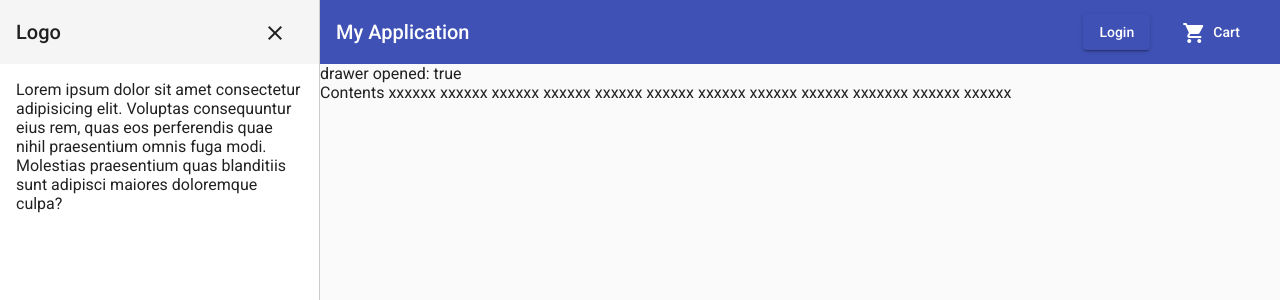
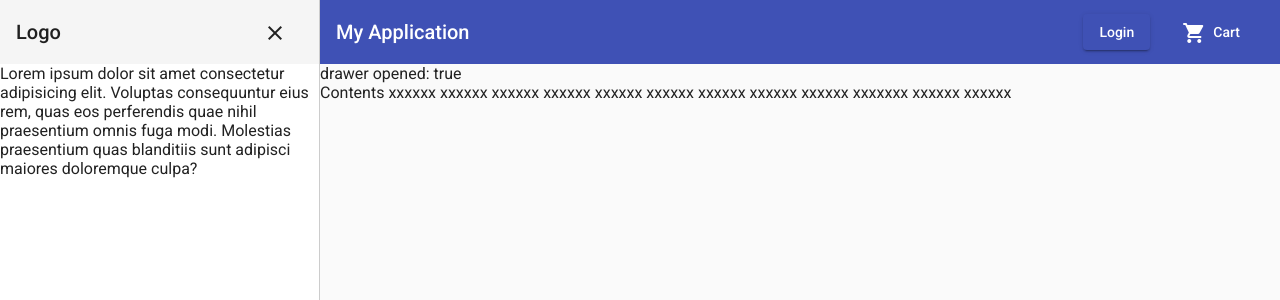
Before and after one commit to parth-sh/project8421, an Angular app: page / in a window 1280 px wide. Both pictures are taken after a click on the button "menu". Shown: the top 300 px of the page. Built offline with nearby package versions, Linux system fonts and the light colour scheme.

Commit message:
drawer configuration update

```diff
--- a/src/app/app.component.css
+++ b/src/app/app.component.css
@@ -4,12 +4,7 @@
 button {
     margin: 0.5rem;
 }
-
 .mat-drawer {
     width: 25%;
     border-right: 1px solid #ccc;
 }
-
-.mat-drawer .drawer-contents {
-    padding: 16px;
-}
--- a/src/app/app.component.html
+++ b/src/app/app.component.html
@@ -9,7 +9,7 @@
             </button>
         </mat-toolbar>
 
-        <div class="drawer-contents">
+        <div>
             Lorem ipsum dolor sit amet consectetur adipisicing elit. Voluptas consequuntur eius rem, quas eos
             perferendis quae nihil praesentium omnis fuga modi. Molestias praesentium quas blanditiis sunt adipisci
             maiores doloremque culpa?
```
